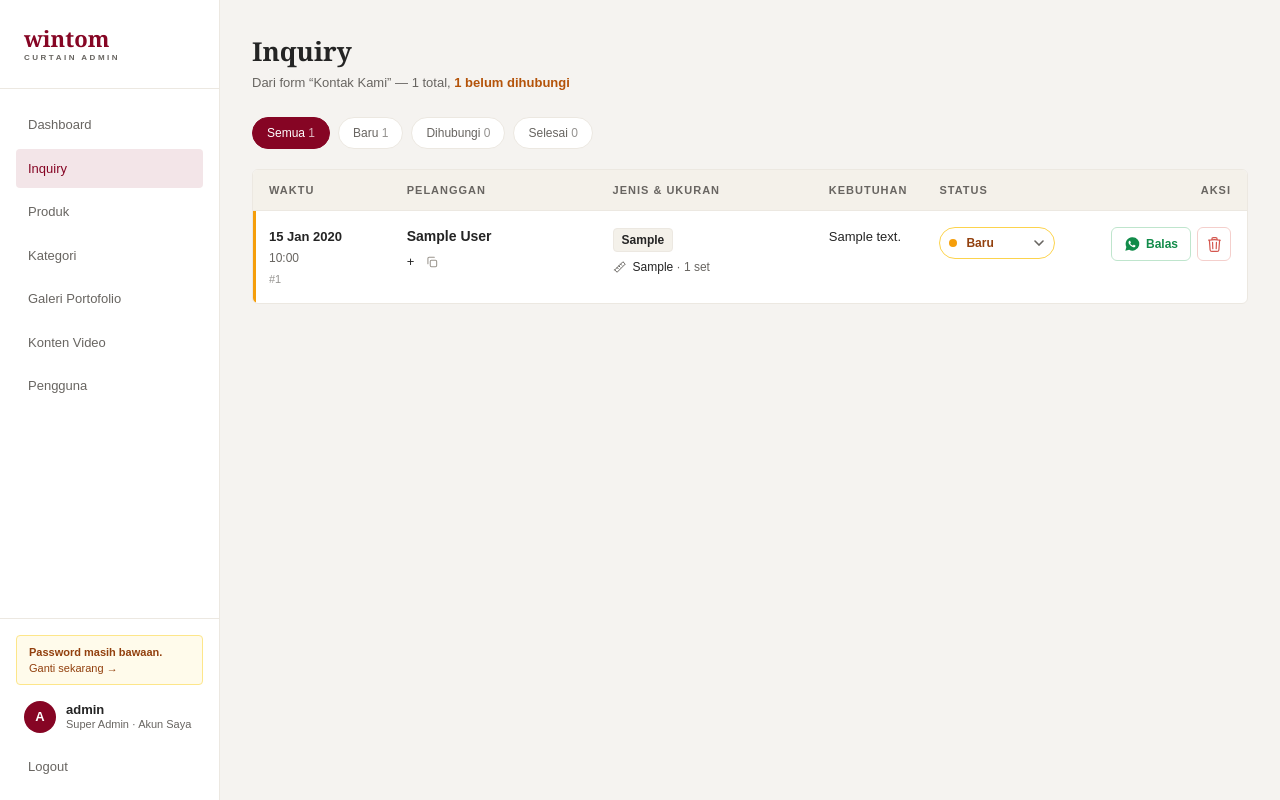
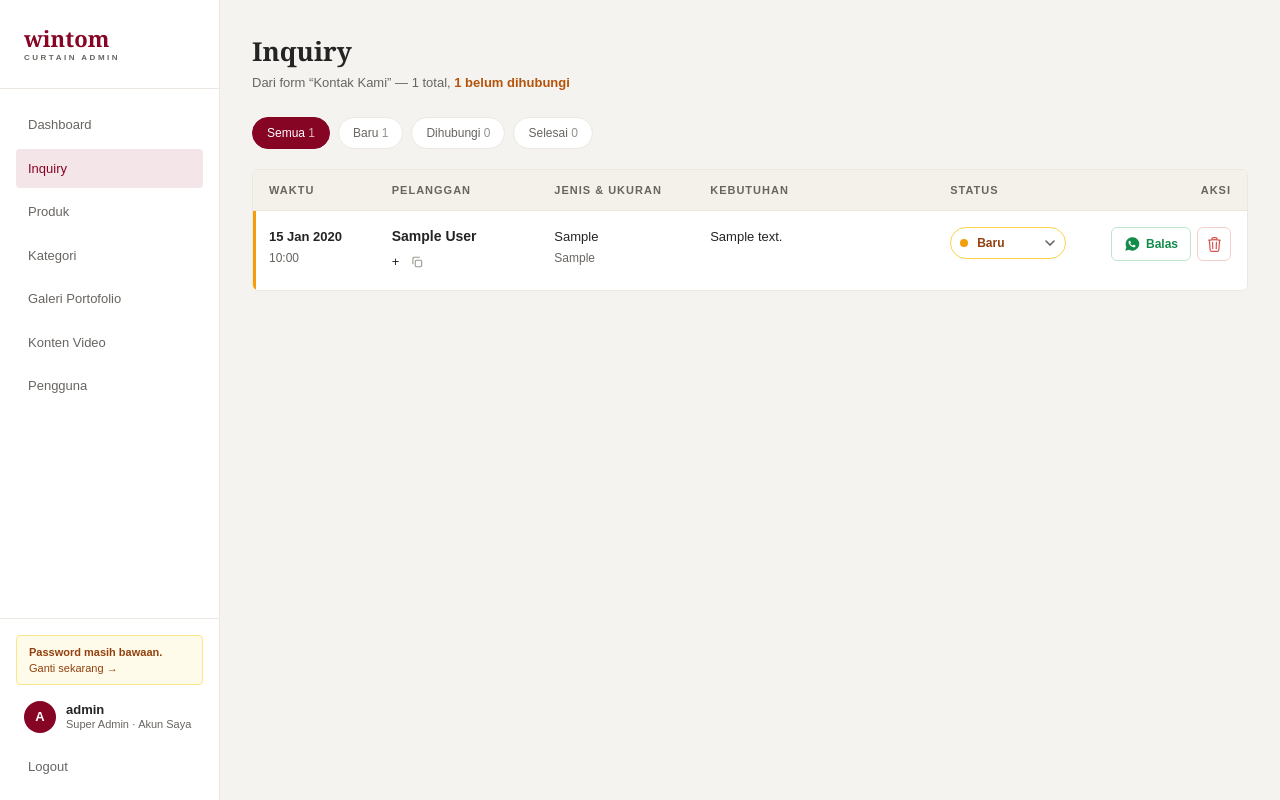
Before and after one commit to kotakranger/wintom, a PHP site: page /admin/inquiries.php in a window 1280 px wide. Run offline with PHP 8.4, Linux system fonts and the light colour scheme; a user stored in the database is signed in; data comes from the database, SQL or seed files in the repository; tables that the repository leaves empty hold one stand-in row (values such as "Sample post"); some libraries are stand-ins or nearby versions.

Commit message:
Inquiry: waktu hanya tanggal+jam, kebutuhan tampil penuh, jenis & ukuran kembali ke tampilan lama
- Kolom Waktu: "31 Okt 2026" + "21:45" (tanpa #id dan tanpa waktu relatif).
- Kebutuhan (catatan tambahan) ditampilkan penuh tanpa dipotong.
- Jenis & Ukuran dikembalikan ke teks apa adanya (varian dinamis), tanpa ikon penggaris.

Co-Authored-By: Claude Sonnet 5.5 <noreply@anthropic.com>

```diff
--- a/admin/inquiries.php
+++ b/admin/inquiries.php
@@ -54,13 +54,6 @@ $stmt   = $db->prepare($sql);
 $stmt->execute($filter !== '' ? [$filter] : []);
 $inquiries = $stmt->fetchAll();
 
-/** "120 × 160 cm" dari kolom terstruktur; cadangan: teks lama estimated_size. */
-function inquiry_size_text(array $q): string {
-    $n = fn($v) => rtrim(rtrim(number_format((float)$v, 1, ',', ''), '0'), ',');
-    if (!empty($q['width_cm']) && !empty($q['height_cm'])) return $n($q['width_cm']) . ' × ' . $n($q['height_cm']) . ' cm';
-    return (string)($q['estimated_size'] ?? '');
-}
-
 admin_page_start('Inquiry', 'inquiries', '');
 ?>
 <style>
@@ -100,7 +93,7 @@ admin_page_start('Inquiry', 'inquiries', '');
           <th class="px-4 py-3 text-left font-jakarta font-semibold text-muted text-[11px] tracking-[1px] uppercase w-36">Waktu</th>
           <th class="px-4 py-3 text-left font-jakarta font-semibold text-muted text-[11px] tracking-[1px] uppercase w-56">Pelanggan</th>
           <th class="px-4 py-3 text-left font-jakarta font-semibold text-muted text-[11px] tracking-[1px] uppercase w-60">Jenis &amp; Ukuran</th>
-          <th class="px-4 py-3 text-left font-jakarta font-semibold text-muted text-[11px] tracking-[1px] uppercase">Kebutuhan</th>
+          <th class="px-4 py-3 text-left font-jakarta font-semibold text-muted text-[11px] tracking-[1px] uppercase min-w-[240px]">Kebutuhan</th>
           <th class="px-4 py-3 text-left font-jakarta font-semibold text-muted text-[11px] tracking-[1px] uppercase w-44">Status</th>
           <th class="px-4 py-3 text-right font-jakarta font-semibold text-muted text-[11px] tracking-[1px] uppercase w-36">Aksi</th>
         </tr>
@@ -108,42 +101,27 @@ admin_page_start('Inquiry', 'inquiries', '');
       <tbody>
         <?php foreach ($inquiries as $q):
             $is_new = $q['status'] === 'new';
-            [$t1, $t2] = admin_time_lines($q['created_at']);
             $reply = 'https://wa.me/' . $q['whatsapp'] . '?text=' . rawurlencode('Halo ' . $q['full_name'] . ', terima kasih sudah menghubungi Wintom Curtain. ');
             [, $st_class, $st_dot] = INQUIRY_STATUSES[$q['status']] ?? ['', 'bg-gray-50 text-gray-700 border-gray-200', '#9ca3af'];
-            $size  = inquiry_size_text($q);
             $notes = trim((string)$q['notes']);
         ?>
         <tr class="border-t border-border align-top hover:bg-cream/50 transition-colors">
-          <td class="px-4 py-4 whitespace-nowrap <?= $is_new ? 'shadow-[inset_3px_0_0_#f59e0b]' : '' ?>" title="<?= htmlspecialchars(date('d/m/Y H:i', strtotime($q['created_at']))) ?>">
-            <p class="font-jakarta font-semibold text-dark text-[13px]"><?= htmlspecialchars($t1) ?></p>
-            <p class="font-jakarta text-muted text-[12px] mt-0.5"><?= htmlspecialchars($t2) ?></p>
-            <p class="font-jakarta text-muted/70 text-[11px] mt-1">#<?= (int)$q['id'] ?></p>
+          <td class="px-4 py-4 whitespace-nowrap <?= $is_new ? 'shadow-[inset_3px_0_0_#f59e0b]' : '' ?>">
+            <p class="font-jakarta font-semibold text-dark text-[13px]"><?= htmlspecialchars(admin_date($q['created_at'])) ?></p>
+            <p class="font-jakarta text-muted text-[12px] mt-0.5"><?= htmlspecialchars(date('H:i', strtotime($q['created_at']))) ?></p>
           </td>
           <td class="px-4 py-4">
             <p class="font-jakarta font-semibold text-dark text-[14px] leading-[18px]"><?= htmlspecialchars($q['full_name']) ?></p>
             <div class="mt-1"><?php admin_phone_copy((string)$q['whatsapp']); ?></div>
           </td>
-          <td class="px-4 py-4">
-            <span class="inline-block rounded-[4px] border border-border bg-cream-dark px-2 py-0.5 font-jakarta font-semibold text-[12px] text-dark"><?= htmlspecialchars($q['curtain_type']) ?></span>
-            <p class="mt-1.5 flex items-center gap-1.5 font-jakarta text-[12px] text-dark">
-              <svg class="size-[14px] shrink-0 text-muted" viewBox="0 0 24 24" fill="none" stroke="currentColor" stroke-width="1.7" stroke-linecap="round" stroke-linejoin="round" aria-hidden="true"><path d="M3 17L17 3l4 4L7 21l-4-4zM7 13l2 2M10 10l2 2M13 7l2 2"/></svg>
-              <span><?= $size !== '' ? htmlspecialchars($size) : '<span class="text-muted">Ukuran belum diisi</span>' ?><?php if ((int)($q['quantity'] ?? 0) > 0 && $size !== ''): ?> <span class="text-muted">· <?= (int)$q['quantity'] ?> set</span><?php endif; ?></span>
-            </p>
+          <td class="px-4 py-4 font-jakarta text-[12px]">
+            <p class="font-medium text-dark text-[13px]"><?= htmlspecialchars($q['curtain_type']) ?></p>
+            <p class="text-muted mt-0.5"><?= $q['estimated_size'] ? htmlspecialchars($q['estimated_size']) : '—' ?></p>
             <?php if (!empty($q['routed_whatsapp'])): ?>
-            <p class="mt-1.5 font-jakarta text-[11px] text-muted" title="Pesan diarahkan ke nomor ini">
-              Dikirim ke <?= $q['routed_whatsapp'] === WA_NUMBER ? 'nomor utama' : htmlspecialchars(admin_phone($q['routed_whatsapp'])) ?>
-            </p>
+            <p class="text-muted mt-1 text-[11px]">Dikirim ke <span class="text-dark">+<?= htmlspecialchars($q['routed_whatsapp']) ?></span><?= $q['routed_whatsapp'] === WA_NUMBER ? ' (nomor utama)' : '' ?></p>
             <?php endif; ?>
           </td>
-          <td class="px-4 py-4 font-jakarta text-[13px] leading-[19px] text-dark">
-            <?php if ($notes !== ''): ?>
-            <div data-clamp class="line-clamp-3 whitespace-pre-line break-words max-w-[340px]"><?= htmlspecialchars($notes) ?></div>
-            <?php if (mb_strlen($notes) > 130 || substr_count($notes, "\n") > 2): ?>
-            <button type="button" data-clamp-toggle class="mt-1 font-jakarta text-[12px] font-semibold text-brand hover:underline">Selengkapnya</button>
-            <?php endif; ?>
-            <?php else: ?><span class="text-muted">Tidak ada catatan</span><?php endif; ?>
-          </td>
+          <td class="px-4 py-4 font-jakarta text-[13px] leading-[19px] text-dark whitespace-pre-line break-words max-w-[360px]"><?= $notes !== '' ? htmlspecialchars($notes) : '<span class="text-muted">—</span>' ?></td>
           <td class="px-4 py-4">
             <form method="POST" class="relative inline-block">
               <?= csrf_field() ?>
@@ -175,12 +153,4 @@ admin_page_start('Inquiry', 'inquiries', '');
   </div>
 
 <?php admin_actions_assets(); ?>
-<script>
-  // "Selengkapnya" untuk catatan panjang
-  document.addEventListener('click', function (e) {
-    var b = e.target.closest('[data-clamp-toggle]'); if (!b) return;
-    var box = b.previousElementSibling, open = box.classList.toggle('line-clamp-3');
-    b.textContent = open ? 'Selengkapnya' : 'Lebih sedikit';
-  });
-</script>
 <?php admin_page_end(); ?>
--- a/includes/admin-table.php
+++ b/includes/admin-table.php
@@ -32,13 +32,9 @@ function admin_ago(string $ts): string {
     return '';
 }
 
-/** Dua baris untuk kolom Waktu: ["Hari ini" | "Kemarin" | "31 Okt 2026", "21:45 · 3 jam lalu"]. */
+/** Dua baris untuk kolom Waktu: ["31 Okt 2026", "21:45"]. */
 function admin_time_lines(string $ts): array {
-    $t = strtotime($ts);
-    $day = date('Y-m-d', $t);
-    $line1 = $day === date('Y-m-d') ? 'Hari ini' : ($day === date('Y-m-d', strtotime('-1 day')) ? 'Kemarin' : admin_date($ts, true));
-    $ago = admin_ago($ts);
-    return [$line1, date('H:i', $t) . ($ago !== '' && time() - $t < 86400 * 7 ? ' · ' . $ago : '')];
+    return [admin_date($ts), date('H:i', strtotime($ts))];
 }
 
 /* ------------------------------------------------------------------ TELEPON */
```
